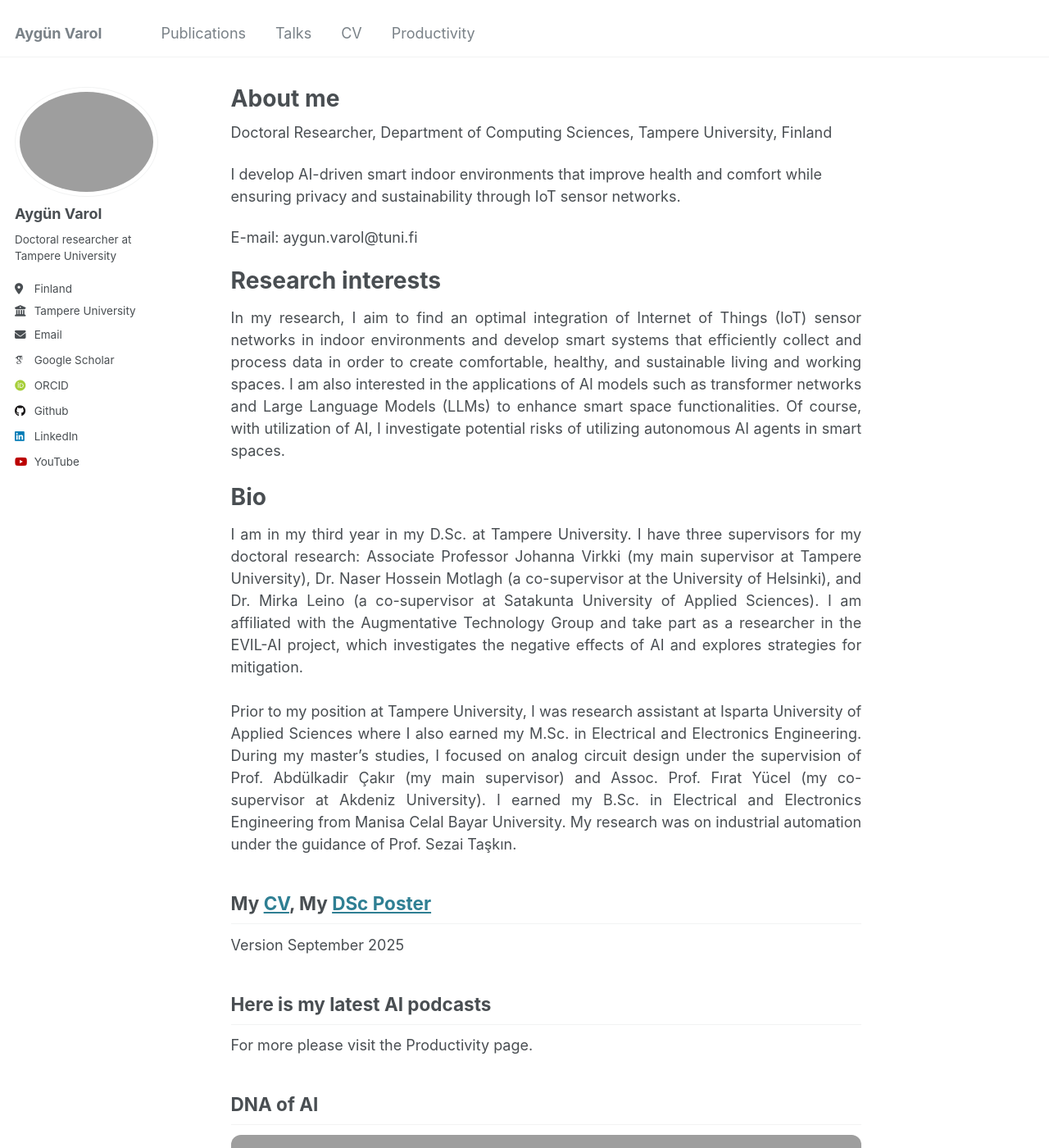
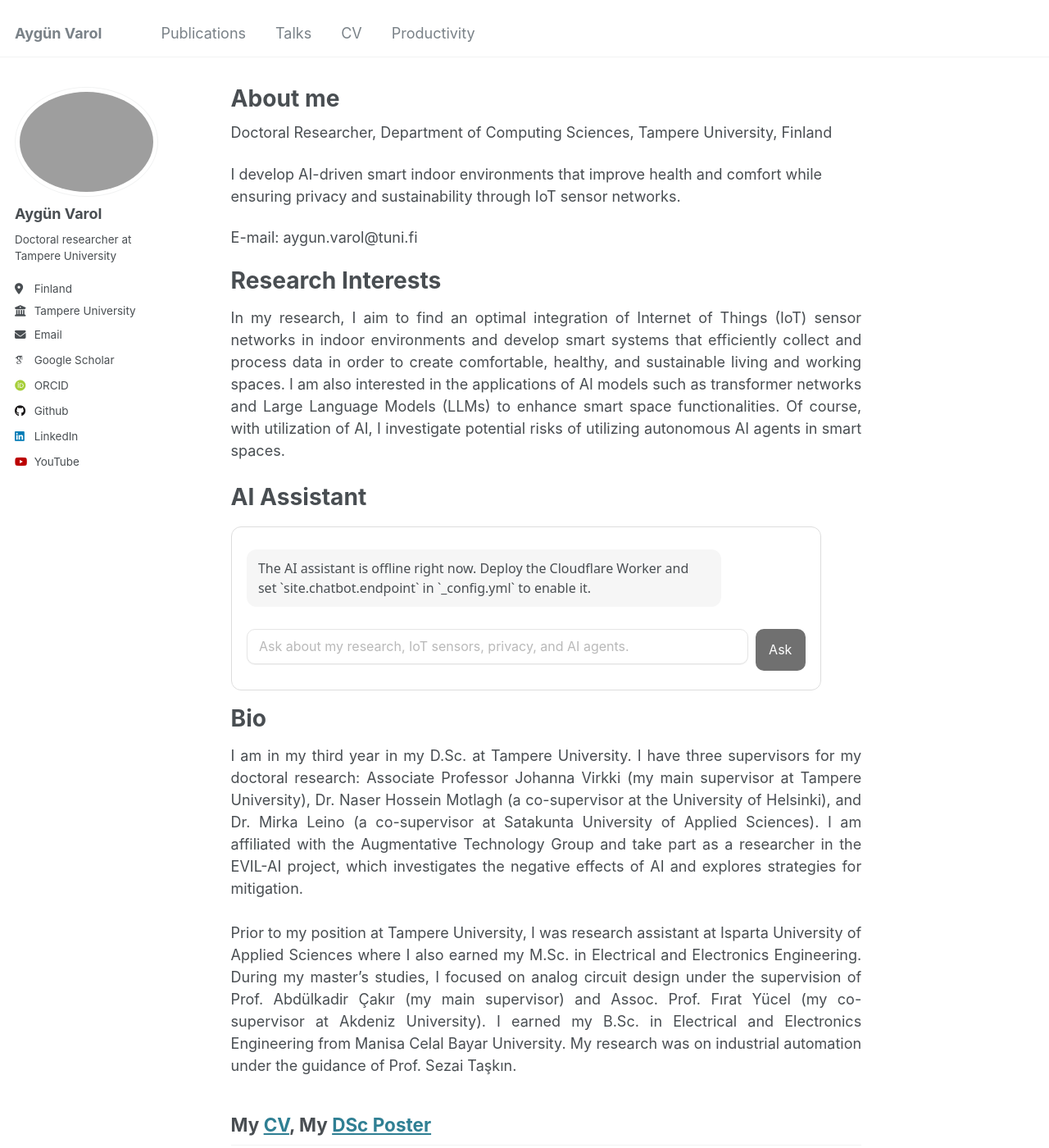
Before and after one commit to AygunVarol/aygunvarol.github.io, a Jekyll site: the page built from _pages/about.md, in a window 1280 px wide and 1400 px high. Shown: the whole window at 82% size. Built offline with Jekyll 4.4.1, drawn with Linux system fonts in a browser that asks for light colours; some web fonts are replaced; some of the changed lines change nothing that is shown; some of the changed text lies outside the part shown; grey boxes are pictures that could not be loaded.

Commit message:
Add files via upload

```diff
--- a/_pages/about.md
+++ b/_pages/about.md
@@ -13,31 +13,31 @@ I develop AI-driven smart indoor environments that improve health and comfort wh
 
 E-mail: aygun.varol@tuni.fi
 
-Research interests
+Research Interests
 ======
 <div align="justify">
 In my research, I aim to find an optimal integration of Internet of Things (IoT) sensor networks in indoor environments and develop smart systems that efficiently collect and process data in order to create comfortable, healthy, and sustainable living and working spaces. I am also interested in the applications of AI models such as transformer networks and Large Language Models (LLMs) to enhance smart space functionalities. Of course, with utilization of AI, I investigate potential risks of utilizing autonomous AI agents in smart spaces.<br><br>
 </div>
 
-Bio
+AI Assistant
 ======
-<div align="justify">
-I am in my third year in my D.Sc. at Tampere University. I have three supervisors for my doctoral research: Associate Professor Johanna Virkki (my main supervisor at Tampere University), Dr. Naser Hossein Motlagh (a co-supervisor at the University of Helsinki), and Dr. Mirka Leino (a co-supervisor at Satakunta University of Applied Sciences). I am affiliated with the Augmentative Technology Group and take part as a researcher in the EVIL-AI project, which investigates the negative effects of AI and explores strategies for mitigation.<br><br>
-
-Prior to my position at Tampere University, I was research assistant at Isparta University of Applied Sciences where I also earned my M.Sc. in Electrical and Electronics Engineering. During my master’s studies, I focused on analog circuit design under the supervision of Prof. Abdülkadir Çakır (my main supervisor) and Assoc. Prof. Fırat Yücel (my co-supervisor at Akdeniz University). I earned my B.Sc. in Electrical and Electronics Engineering from Manisa Celal Bayar University. My research was on industrial automation under the guidance of Prof. Sezai Taşkın.</div>
-
-My [CV](https://aygunvarol.github.io/files/Aygun_CV.pdf), My [DSc Poster](https://aygunvarol.github.io/files/Aygun_Poster.pdf)
-------
-Version September 2025
-
 <div id="ai-agent"></div>
 <script>
 (() => {
-  const ENDPOINT = "assets/js/worker.js"; // no trailing slash if your worker routes root
+{% if site.chatbot %}
+  const config = {{ site.chatbot | jsonify }};
+{% else %}
+  const config = {};
+{% endif %}
+  const ENDPOINT = (config.endpoint || "").trim();
+  const PLACEHOLDER = config.placeholder || "Ask about my research, IoT sensors, privacy, and AI agents.";
+
+  const root = document.getElementById("ai-agent");
+  if (!root) return;
 
   const html = `
   <style>
-    .av-chat{max-width:720px;margin:1rem 0;padding:1rem;border:1px solid #ddd;border-radius:12px;font:16px/1.4 system-ui,-apple-system,Segoe UI,Roboto}
+    .av-chat{max-width:720px;margin:1rem 0;padding:1rem;border:1px solid #ddd;border-radius:12px;font:16px/1.5 system-ui,-apple-system,Segoe UI,Roboto}
     .av-msgs{max-height:420px;overflow:auto;padding-bottom:0.5rem}
     .av-row{display:flex;gap:.5rem;margin:.5rem 0}
     .av-row.user{justify-content:flex-end}
@@ -52,65 +52,121 @@ Version September 2025
   <div class="av-chat" role="region" aria-label="AI chat agent">
     <div id="av-msgs" class="av-msgs" aria-live="polite"></div>
     <form id="av-form" class="av-form">
-      <input id="av-input" class="av-input" type="text" placeholder="Ask about my research, sensors, AI agents…" autocomplete="off" />
+      <input id="av-input" class="av-input" type="text" autocomplete="off" />
       <button class="av-btn" type="submit">Ask</button>
     </form>
   </div>`;
 
-  const root = document.getElementById("ai-agent");
   root.innerHTML = html;
 
   const msgsEl = document.getElementById("av-msgs");
   const form = document.getElementById("av-form");
   const input = document.getElementById("av-input");
+  const button = form.querySelector("button");
 
-  const history = []; // [{role:'user'|'assistant', content:'...'}]
+  input.placeholder = PLACEHOLDER;
+
+  const history = [];
+
+  const escapeHtml = (value = "") =>
+    value.replace(/&/g, "&amp;").replace(/</g, "&lt;").replace(/>/g, "&gt;");
+  const format = (value = "") =>
+    escapeHtml(value).replace(/\n\n+/g, "<br><br>").replace(/\n/g, "<br>");
 
   function add(role, content) {
     const row = document.createElement("div");
     row.className = `av-row ${role}`;
-    row.innerHTML = `<div class="av-bubble">${content.replace(/</g,"&lt;")}</div>`;
+    row.innerHTML = `<div class="av-bubble">${format(content)}</div>`;
     msgsEl.appendChild(row);
     msgsEl.scrollTop = msgsEl.scrollHeight;
     return row;
   }
 
-  add("assistant", "Hi! I can answer questions about Aygun’s research, IoT sensors, privacy-aware smart spaces, and related AI work.");
+  if (!ENDPOINT) {
+    add(
+      "assistant",
+      "The AI assistant is offline right now. Deploy the Cloudflare Worker and set `site.chatbot.endpoint` in `_config.yml` to enable it."
+    );
+    input.disabled = true;
+    button.disabled = true;
+    form.setAttribute("aria-disabled", "true");
+    return;
+  }
 
-  form.addEventListener("submit", async (e) => {
-    e.preventDefault();
+  add(
+    "assistant",
+    "Hi! I can answer questions about Aygün's research, IoT sensors, privacy-aware smart spaces, and related AI work."
+  );
+
+  form.addEventListener("submit", async (event) => {
+    event.preventDefault();
+
     const content = input.value.trim();
     if (!content) return;
+
     input.value = "";
     add("user", content);
     history.push({ role: "user", content });
 
     const thinking = add("assistant", "…");
-    form.querySelector("button").disabled = true;
+    button.disabled = true;
+    input.disabled = true;
 
     try {
-      const r = await fetch(ENDPOINT, {
+      const response = await fetch(ENDPOINT, {
         method: "POST",
         headers: { "Content-Type": "application/json" },
         body: JSON.stringify({ messages: history }),
       });
-      const { reply, error } = await r.json();
-      if (error) throw new Error(error);
-      thinking.querySelector(".av-bubble").textContent = reply;
+
+      if (!response.ok) {
+        throw new Error(`Request failed: ${response.status}`);
+      }
+
+      const payload = await response.json();
+      if (payload.error) throw new Error(payload.error);
+
+      const reply = (payload.reply || "").trim();
+      if (!reply) throw new Error("Empty reply from the assistant.");
+
       history.push({ role: "assistant", content: reply });
-    } catch (err) {
-      thinking.querySelector(".av-bubble").textContent = "Error: " + err.message;
+      thinking.querySelector(".av-bubble").innerHTML = format(reply);
+    } catch (error) {
+      thinking.querySelector(".av-bubble").textContent = `Error: ${error.message}`;
     } finally {
-      form.querySelector("button").disabled = false;
+      button.disabled = false;
+      input.disabled = false;
       input.focus();
     }
   });
 })();
 </script>
 
-Here is my latest AI podcasts
+Bio
+======
+<div align="justify">
+I am in my third year in my D.Sc. at Tampere University. I have three supervisors for my doctoral research: Associate Professor Johanna Virkki (my main supervisor at Tampere University), Dr. Naser Hossein Motlagh (a co-supervisor at the University of Helsinki), and Dr. Mirka Leino (a co-supervisor at Satakunta University of Applied Sciences). I am affiliated with the Augmentative Technology Group and take part as a researcher in the EVIL-AI project, which investigates the negative effects of AI and explores strategies for mitigation.<br><br>
+
+Prior to my position at Tampere University, I was research assistant at Isparta University of Applied Sciences where I also earned my M.Sc. in Electrical and Electronics Engineering. During my master’s studies, I focused on analog circuit design under the supervision of Prof. Abdülkadir Çakır (my main supervisor) and Assoc. Prof. Fırat Yücel (my co-supervisor at Akdeniz University). I earned my B.Sc. in Electrical and Electronics Engineering from Manisa Celal Bayar University. My research was on industrial automation under the guidance of Prof. Sezai Taşkın.</div>
+
+My [CV](https://aygunvarol.github.io/files/Aygun_CV.pdf), My [DSc Poster](https://aygunvarol.github.io/files/Aygun_Poster.pdf)
 ------
+
+My Latest AI Podcasts
+======
 For more please visit the Productivity page.
+
+Code Execution with MCP
+------
+<iframe data-testid="embed-iframe" style="border-radius:12px" src="https://open.spotify.com/embed/episode/4ucsWRNhysfPHltzHyGfyA?utm_source=generator" width="100%" height="152" frameBorder="0" allowfullscreen="" allow="autoplay; clipboard-write; encrypted-media; fullscreen; picture-in-picture" loading="lazy"></iframe>
+
+AI as a New Digital Species
+------
+<iframe data-testid="embed-iframe" style="border-radius:12px" src="https://open.spotify.com/embed/episode/4OEt03x2Zh5ChcB2zjvOin?utm_source=generator" width="100%" height="152" frameBorder="0" allowfullscreen="" allow="autoplay; clipboard-write; encrypted-media; fullscreen; picture-in-picture" loading="lazy"></iframe>
+
+Why AI is a Ghost?
+------
+<iframe data-testid="embed-iframe" style="border-radius:12px" src="https://open.spotify.com/embed/episode/15DNYC5Rmw7GoeMCNejLmF?utm_source=generator" width="100%" height="152" frameBorder="0" allowfullscreen="" allow="autoplay; clipboard-write; encrypted-media; fullscreen; picture-in-picture" loading="lazy"></iframe>
 
 DNA of AI
 ------
```
